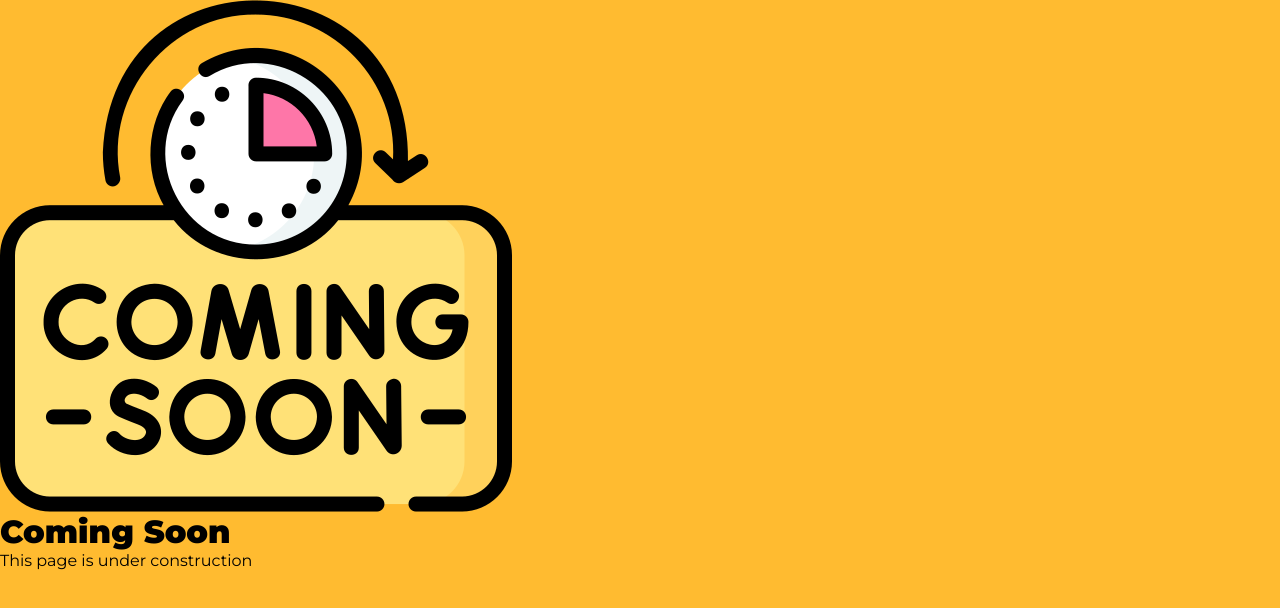
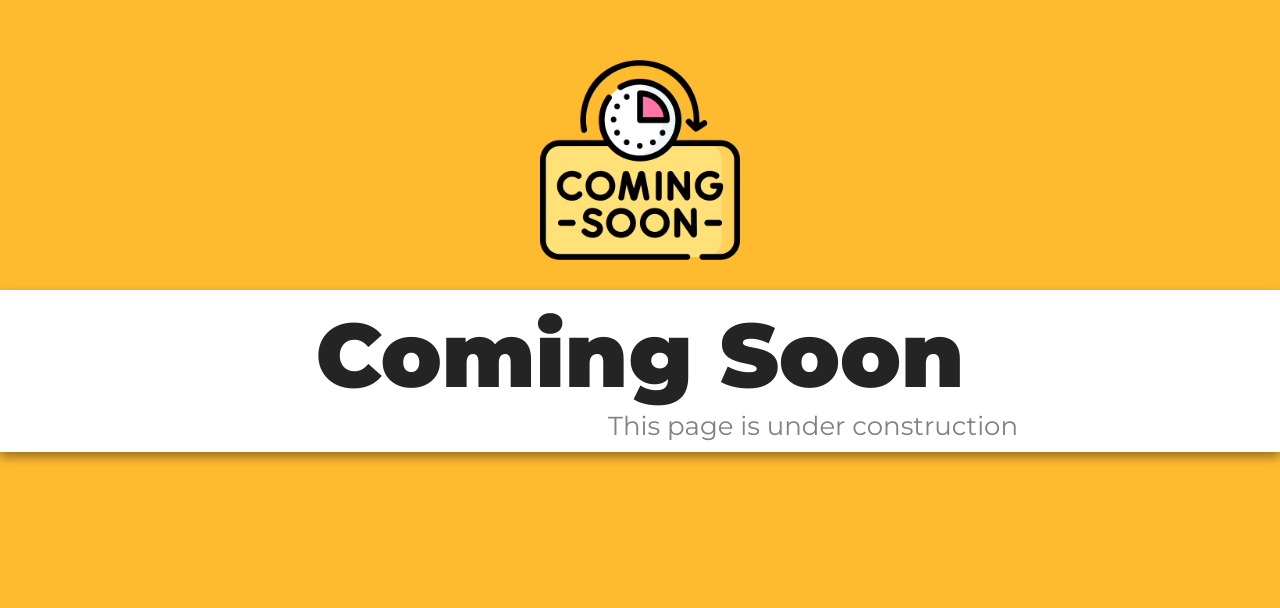
Before and after one commit to aazath/FrontEndDev, a plain HTML site: page commingsoon/index.html in a window 1280 px wide. Drawn offline with Linux system fonts and the light colour scheme.

Commit message:
variables in css

```diff
--- a/commingsoon/css/style.css
+++ b/commingsoon/css/style.css
@@ -15,6 +15,13 @@
 
 img{
     display: block;
+    margin-right: auto;
+    margin-left: auto;
+    margin-top: 30px;
+    padding-top: 30px;
+    height: 200px;
+    width: 200px;
+    margin-bottom: 30px;
 }
 body{
     height: 100%;
@@ -24,4 +31,28 @@ body{
 
 .banner{
     background-color: var(--white);
+    padding: 10px;
+    box-shadow: 0 5px 10px rgba(0, 0, 0, 0.4);
 }
+
+.text-container{
+
+    width: 60%;
+    display: block;
+    align-items: center;
+    margin: 0 auto;
+
+}
+
+h1{
+    font-size: 90px;
+    text-align: center;
+    color: var(--black);
+}
+
+p{
+    color: var(--grey);
+    text-align: right;
+    font-size: 26px;
+    font-weight: 200;
+}
--- a/commingsoon/index.html
+++ b/commingsoon/index.html
@@ -9,7 +9,11 @@
 </head>
 <body>
     <img src="./images/icon.png" alt="coming-soon">
-    <h1>Coming Soon</h1>
-    <p>This page is under construction</p>
+    <div class="banner">
+        <div class="text-container">
+            <h1>Coming Soon</h1>
+            <p>This page is under construction</p>
+        </div>
+    </div>
 </body>
 </html>
```
